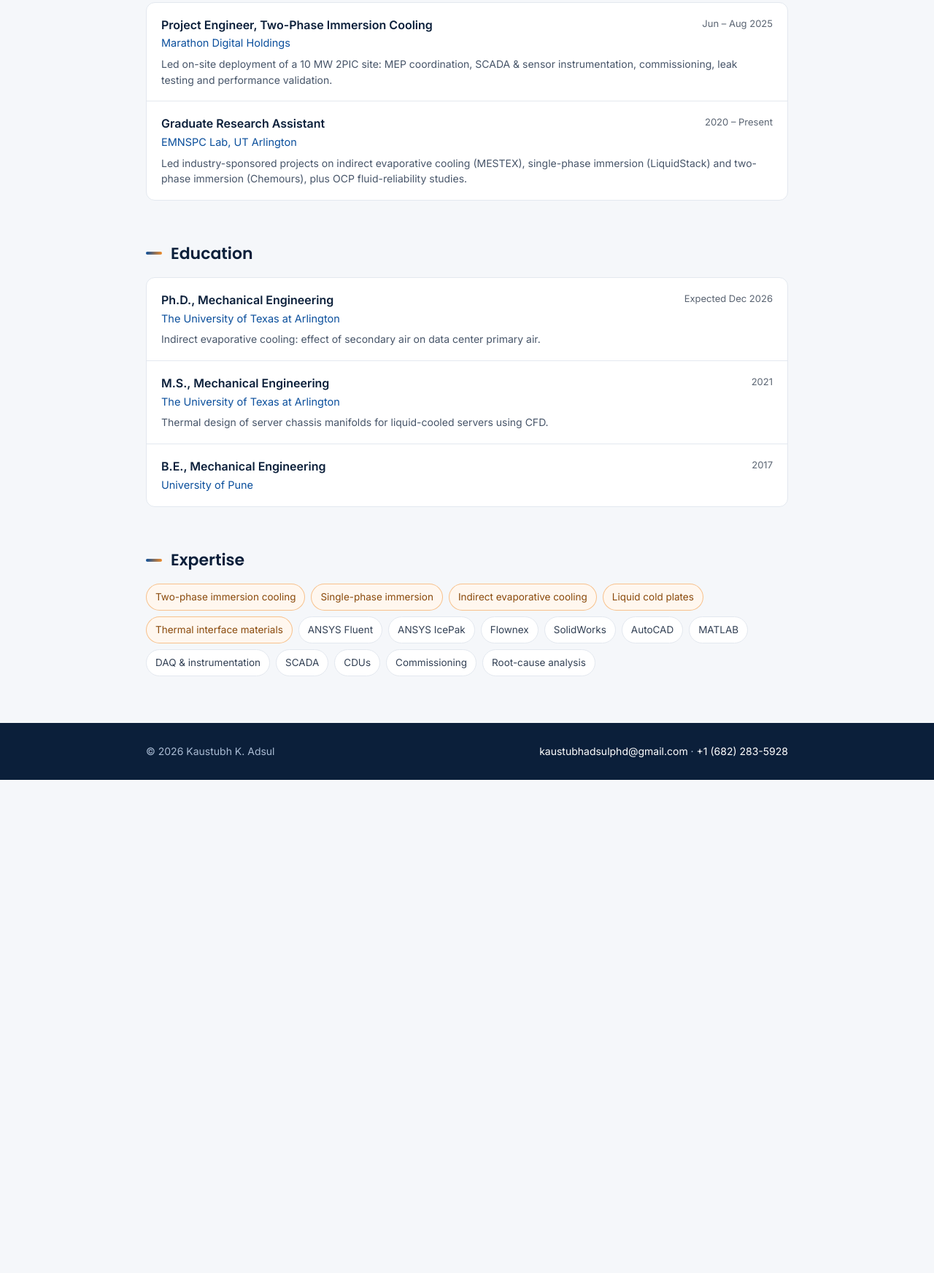
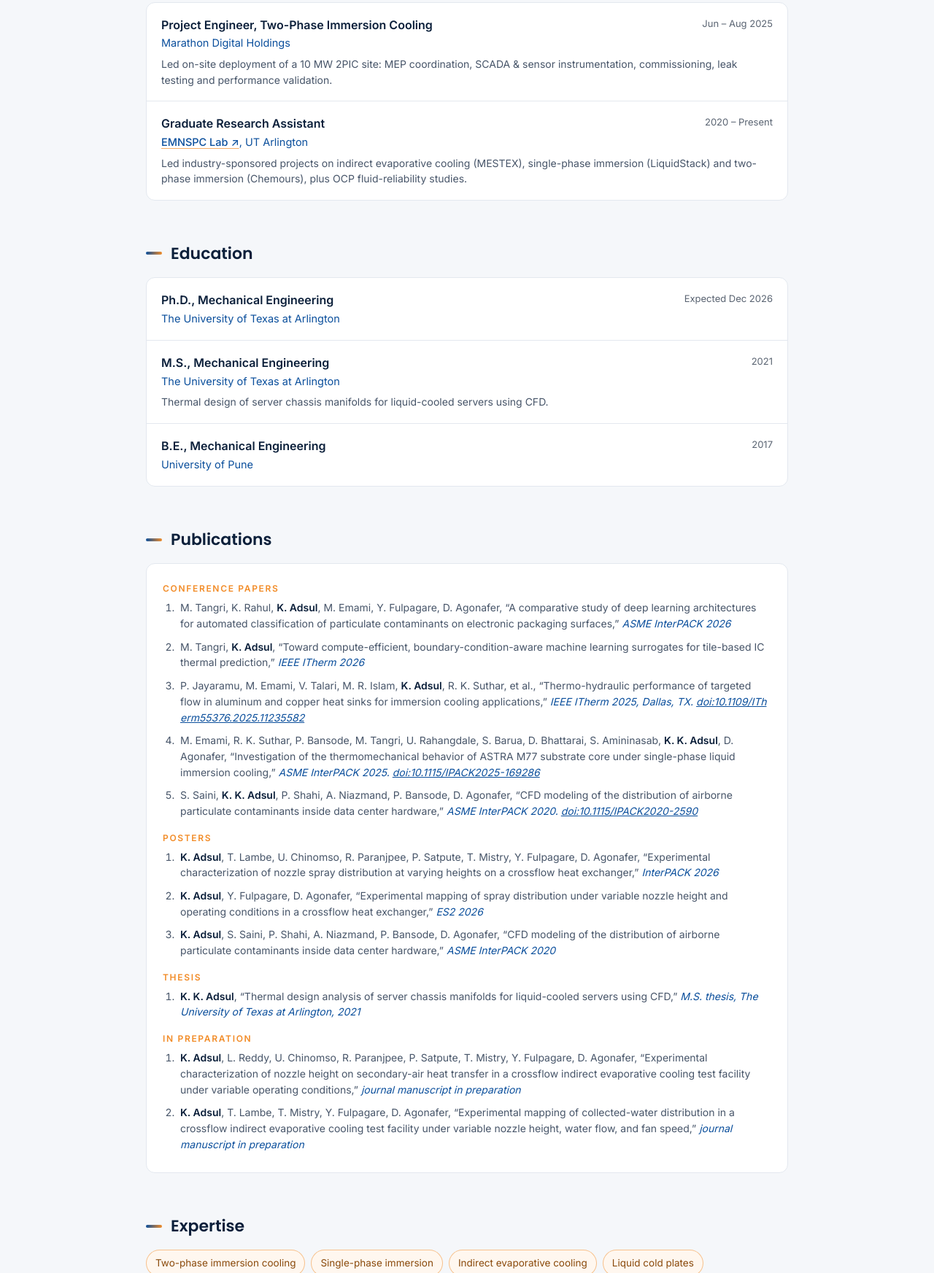
Before and after one commit to kaustubhadsul/kaustubhadsul.github.io, a plain HTML site: page index.html in a window 1280 px wide. Shown: the part 1055-2800 px from the top of the page at 73% size. Before the commit the page ends 2124 px from the top, so only its background shows below. Drawn offline with Linux system fonts and the light colour scheme.

Commit message:
Add files via upload

```diff
--- a/index.html
+++ b/index.html
@@ -37,7 +37,7 @@
 
 /* action buttons */
 .actions{margin-top:-36px;position:relative;z-index:2}
-.grid{display:grid;grid-template-columns:repeat(3,1fr);gap:12px}
+.grid{display:grid;grid-template-columns:repeat(4,1fr);gap:12px}
 .btn{display:flex;align-items:center;gap:12px;padding:16px 18px;border-radius:12px;background:var(--card);text-decoration:none;box-shadow:0 1px 2px rgba(11,31,58,.06),0 8px 24px rgba(11,31,58,.08);border:1px solid var(--line);transition:transform .15s,box-shadow .15s}
 .btn:hover{transform:translateY(-2px);box-shadow:0 2px 4px rgba(11,31,58,.08),0 14px 30px rgba(11,31,58,.14)}
 .btn svg{width:22px;height:22px;flex:none;color:var(--blue)}
@@ -72,6 +72,17 @@
 .chip{padding:7px 12px;border-radius:999px;background:var(--card);border:1px solid var(--line);font-size:13.5px;color:#334155}
 .chip.hot{border-color:rgba(242,140,40,.5);background:#fff7ef;color:#8a4a0c}
 
+.ext{color:#fff;text-decoration:underline;text-decoration-color:rgba(242,140,40,.7);text-underline-offset:3px;font-weight:500}
+.ext:hover{color:var(--orange)}
+.ext.dark{color:var(--blue)}
+.ext.dark:hover{color:var(--orange)}
+.pubs{background:var(--card);border:1px solid var(--line);border-radius:12px;padding:8px 22px 18px}
+.pubs h3{font:600 12px Inter;letter-spacing:.14em;text-transform:uppercase;color:var(--orange);margin:18px 0 8px}
+.pubs ol{padding-left:20px}
+.pubs li{font-size:14px;color:#475569;margin:0 0 10px;padding-left:4px}
+.pubs li b{color:var(--navy)}
+.pubs li em{color:var(--blue)}
+.pubs a{color:var(--blue);word-break:break-all}
 footer{margin-top:56px;background:var(--navy);color:#a9bbd3;padding:28px 0;font-size:14px}
 footer .wrap{display:flex;justify-content:space-between;gap:16px;flex-wrap:wrap}
 footer a{color:#fff;text-decoration:none}
@@ -99,7 +110,7 @@
       <div class="kicker">Thermal Engineer · Data Centers</div>
       <h1>Kaustubh K. Adsul</h1>
       <div class="title">Ph.D. Candidate, Mechanical Engineering</div>
-      <div class="lab">EMNSPC Lab · The University of Texas at Arlington</div>
+      <div class="lab"><a class="ext" href="https://emnspc.uta.edu/" target="_blank" rel="noopener">EMNSPC Lab ↗</a> · The University of Texas at Arlington</div>
       <div class="badge"><i></i>Ph.D. expected Dec 2026 · Open to full-time roles</div>
     </div>
   </div>
@@ -110,6 +121,9 @@
     <a class="btn primary" href="Kaustubh_Adsul_Resume.pdf" target="_blank" rel="noopener">
       <svg viewBox="0 0 24 24" fill="none" stroke="currentColor" stroke-width="2" stroke-linecap="round" stroke-linejoin="round"><path d="M12 3v12m0 0-4.5-4.5M12 15l4.5-4.5M4 17v2a2 2 0 0 0 2 2h12a2 2 0 0 0 2-2v-2"/></svg>
       <div><b>Resume</b><span>Download PDF</span></div></a>
+    <a class="btn primary" href="Kaustubh_Adsul_Portfolio.pdf" target="_blank" rel="noopener">
+      <svg viewBox="0 0 24 24" fill="none" stroke="currentColor" stroke-width="2" stroke-linecap="round" stroke-linejoin="round"><rect x="3" y="4" width="18" height="12" rx="1.5"/><path d="M12 16v4M8 20h8M7 12l3-3 2 2 4-4"/></svg>
+      <div><b>Portfolio</b><span>Project slides (PDF)</span></div></a>
     <a class="btn" href="kaustubh-adsul.vcf" download>
       <svg viewBox="0 0 24 24" fill="none" stroke="currentColor" stroke-width="2" stroke-linecap="round" stroke-linejoin="round"><circle cx="9" cy="8" r="4"/><path d="M2 21a7 7 0 0 1 14 0M19 8v6M16 11h6"/></svg>
       <div><b>Save contact</b><span>Add to your phone</span></div></a>
@@ -125,13 +139,16 @@
     <a class="btn" id="scholar" href="https://scholar.google.com/citations?view_op=search_authors&amp;mauthors=Kaustubh+Adsul" target="_blank" rel="noopener">
       <svg viewBox="0 0 24 24" fill="none" stroke="currentColor" stroke-width="2" stroke-linecap="round" stroke-linejoin="round"><path d="M2 9l10-5 10 5-10 5z"/><path d="M6 11v5c0 1.7 2.7 3 6 3s6-1.3 6-3v-5"/></svg>
       <div><b>Google Scholar</b><span>Publications</span></div></a>
+    <a class="btn" href="https://emnspc.uta.edu/" target="_blank" rel="noopener">
+      <svg viewBox="0 0 24 24" fill="none" stroke="currentColor" stroke-width="2" stroke-linecap="round" stroke-linejoin="round"><path d="M3 10l9-6 9 6M5 10v8M9.5 10v8M14.5 10v8M19 10v8M3 21h18"/></svg>
+      <div><b>EMNSPC Lab</b><span>emnspc.uta.edu</span></div></a>
   </div>
 </div>
 
 <main class="wrap">
   <section class="about">
     <h2>About</h2>
-    <p>I'm a thermal engineer who works where lab research meets real deployment. My work at UT Arlington's EMNSPC Lab covers two-phase and single-phase immersion cooling, indirect evaporative cooling, liquid cold plates and thermal interface materials, combining hands-on experimental characterization with CFD in ANSYS Fluent, IcePak and Flownex.</p>
+    <p>I'm a thermal engineer who works where lab research meets real deployment. My work at UT Arlington's <a class="ext dark" href="https://emnspc.uta.edu/" target="_blank" rel="noopener">EMNSPC Lab</a> covers two-phase and single-phase immersion cooling, indirect evaporative cooling, liquid cold plates and thermal interface materials, combining hands-on experimental characterization with CFD in ANSYS Fluent, IcePak and Flownex.</p>
     <p>I've taken that work into the field, leading on-site deployment and commissioning of a 10 MW two-phase immersion cooling site. I'm looking to grow into facility-scale cooling leadership.</p>
   </section>
 
@@ -141,7 +158,7 @@
       <div class="stat"><div class="n">10 <em>MW</em></div><p>Two-phase immersion cooling site deployed &amp; commissioned</p></div>
       <div class="stat"><div class="n">5<em>+</em></div><p>Industry partners: Google, LiquidStack, Chemours, MESTEX, ERG Aerospace</p></div>
       <div class="stat"><div class="n"><em>$</em>20K</div><p>In-house TIM tester built, vs. ~$100K market equivalent</p></div>
-      <div class="stat"><div class="n">ASME</div><p>Peer-reviewed paper &amp; poster, InterPACK 2020</p></div>
+      <div class="stat"><div class="n">8</div><p>Conference papers &amp; posters at InterPACK, ITherm and ES2</p></div>
     </div>
   </section>
 
@@ -150,7 +167,7 @@
     <div class="tl">
       <div class="item"><b>Project Engineer, Two-Phase Immersion Cooling</b><span class="when">Jun – Aug 2025</span><span class="org">Marathon Digital Holdings</span>
         <p>Led on-site deployment of a 10 MW 2PIC site: MEP coordination, SCADA &amp; sensor instrumentation, commissioning, leak testing and performance validation.</p></div>
-      <div class="item"><b>Graduate Research Assistant</b><span class="when">2020 – Present</span><span class="org">EMNSPC Lab, UT Arlington</span>
+      <div class="item"><b>Graduate Research Assistant</b><span class="when">2020 – Present</span><span class="org"><a class="ext dark" href="https://emnspc.uta.edu/" target="_blank" rel="noopener">EMNSPC Lab ↗</a>, UT Arlington</span>
         <p>Led industry-sponsored projects on indirect evaporative cooling (MESTEX), single-phase immersion (LiquidStack) and two-phase immersion (Chemours), plus OCP fluid-reliability studies.</p></div>
     </div>
   </section>
@@ -158,11 +175,39 @@
   <section>
     <h2>Education</h2>
     <div class="tl">
-      <div class="item"><b>Ph.D., Mechanical Engineering</b><span class="when">Expected Dec 2026</span><span class="org">The University of Texas at Arlington</span>
-        <p>Indirect evaporative cooling: effect of secondary air on data center primary air.</p></div>
+      <div class="item"><b>Ph.D., Mechanical Engineering</b><span class="when">Expected Dec 2026</span><span class="org">The University of Texas at Arlington</span></div>
       <div class="item"><b>M.S., Mechanical Engineering</b><span class="when">2021</span><span class="org">The University of Texas at Arlington</span>
         <p>Thermal design of server chassis manifolds for liquid-cooled servers using CFD.</p></div>
       <div class="item"><b>B.E., Mechanical Engineering</b><span class="when">2017</span><span class="org">University of Pune</span></div>
+    </div>
+  </section>
+
+  <section>
+    <h2>Publications</h2>
+    <div class="pubs">
+      <h3>Conference papers</h3>
+      <ol>
+        <li>M. Tangri, K. Rahul, <b>K. Adsul</b>, M. Emami, Y. Fulpagare, D. Agonafer, “A comparative study of deep learning architectures for automated classification of particulate contaminants on electronic packaging surfaces,” <em>ASME InterPACK 2026</em></li>
+        <li>M. Tangri, <b>K. Adsul</b>, “Toward compute-efficient, boundary-condition-aware machine learning surrogates for tile-based IC thermal prediction,” <em>IEEE ITherm 2026</em></li>
+        <li>P. Jayaramu, M. Emami, V. Talari, M. R. Islam, <b>K. Adsul</b>, R. K. Suthar, et al., “Thermo-hydraulic performance of targeted flow in aluminum and copper heat sinks for immersion cooling applications,” <em>IEEE ITherm 2025, Dallas, TX. <a href="https://doi.org/10.1109/ITherm55376.2025.11235582" target="_blank" rel="noopener">doi:10.1109/ITherm55376.2025.11235582</a></em></li>
+        <li>M. Emami, R. K. Suthar, P. Bansode, M. Tangri, U. Rahangdale, S. Barua, D. Bhattarai, S. Amininasab, <b>K. K. Adsul</b>, D. Agonafer, “Investigation of the thermomechanical behavior of ASTRA M77 substrate core under single-phase liquid immersion cooling,” <em>ASME InterPACK 2025. <a href="https://doi.org/10.1115/IPACK2025-169286" target="_blank" rel="noopener">doi:10.1115/IPACK2025-169286</a></em></li>
+        <li>S. Saini, <b>K. K. Adsul</b>, P. Shahi, A. Niazmand, P. Bansode, D. Agonafer, “CFD modeling of the distribution of airborne particulate contaminants inside data center hardware,” <em>ASME InterPACK 2020. <a href="https://doi.org/10.1115/IPACK2020-2590" target="_blank" rel="noopener">doi:10.1115/IPACK2020-2590</a></em></li>
+      </ol>
+      <h3>Posters</h3>
+      <ol>
+        <li><b>K. Adsul</b>, T. Lambe, U. Chinomso, R. Paranjpee, P. Satpute, T. Mistry, Y. Fulpagare, D. Agonafer, “Experimental characterization of nozzle spray distribution at varying heights on a crossflow heat exchanger,” <em>InterPACK 2026</em></li>
+        <li><b>K. Adsul</b>, Y. Fulpagare, D. Agonafer, “Experimental mapping of spray distribution under variable nozzle height and operating conditions in a crossflow heat exchanger,” <em>ES2 2026</em></li>
+        <li><b>K. Adsul</b>, S. Saini, P. Shahi, A. Niazmand, P. Bansode, D. Agonafer, “CFD modeling of the distribution of airborne particulate contaminants inside data center hardware,” <em>ASME InterPACK 2020</em></li>
+      </ol>
+      <h3>Thesis</h3>
+      <ol>
+        <li><b>K. K. Adsul</b>, “Thermal design analysis of server chassis manifolds for liquid-cooled servers using CFD,” <em>M.S. thesis, The University of Texas at Arlington, 2021</em></li>
+      </ol>
+      <h3>In preparation</h3>
+      <ol>
+        <li><b>K. Adsul</b>, L. Reddy, U. Chinomso, R. Paranjpee, P. Satpute, T. Mistry, Y. Fulpagare, D. Agonafer, “Experimental characterization of nozzle height on secondary-air heat transfer in a crossflow indirect evaporative cooling test facility under variable operating conditions,” <em>journal manuscript in preparation</em></li>
+        <li><b>K. Adsul</b>, T. Lambe, T. Mistry, Y. Fulpagare, D. Agonafer, “Experimental mapping of collected-water distribution in a crossflow indirect evaporative cooling test facility under variable nozzle height, water flow, and fan speed,” <em>journal manuscript in preparation</em></li>
+      </ol>
     </div>
   </section>
 
@@ -171,7 +216,7 @@
     <div class="chips">
       <span class="chip hot">Two-phase immersion cooling</span><span class="chip hot">Single-phase immersion</span><span class="chip hot">Indirect evaporative cooling</span><span class="chip hot">Liquid cold plates</span><span class="chip hot">Thermal interface materials</span>
       <span class="chip">ANSYS Fluent</span><span class="chip">ANSYS IcePak</span><span class="chip">Flownex</span><span class="chip">SolidWorks</span><span class="chip">AutoCAD</span><span class="chip">MATLAB</span>
-      <span class="chip">DAQ &amp; instrumentation</span><span class="chip">SCADA</span><span class="chip">CDUs</span><span class="chip">Commissioning</span><span class="chip">Root-cause analysis</span>
+      <span class="chip">DAQ &amp; instrumentation</span><span class="chip">SCADA</span><span class="chip">CDUs</span><span class="chip">Commissioning</span><span class="chip">Root-cause analysis</span><span class="chip hot">Certified Mission Critical Operator (CMCO)</span>
     </div>
   </section>
 </main>
```
Also changed, not shown: 3 other files.
